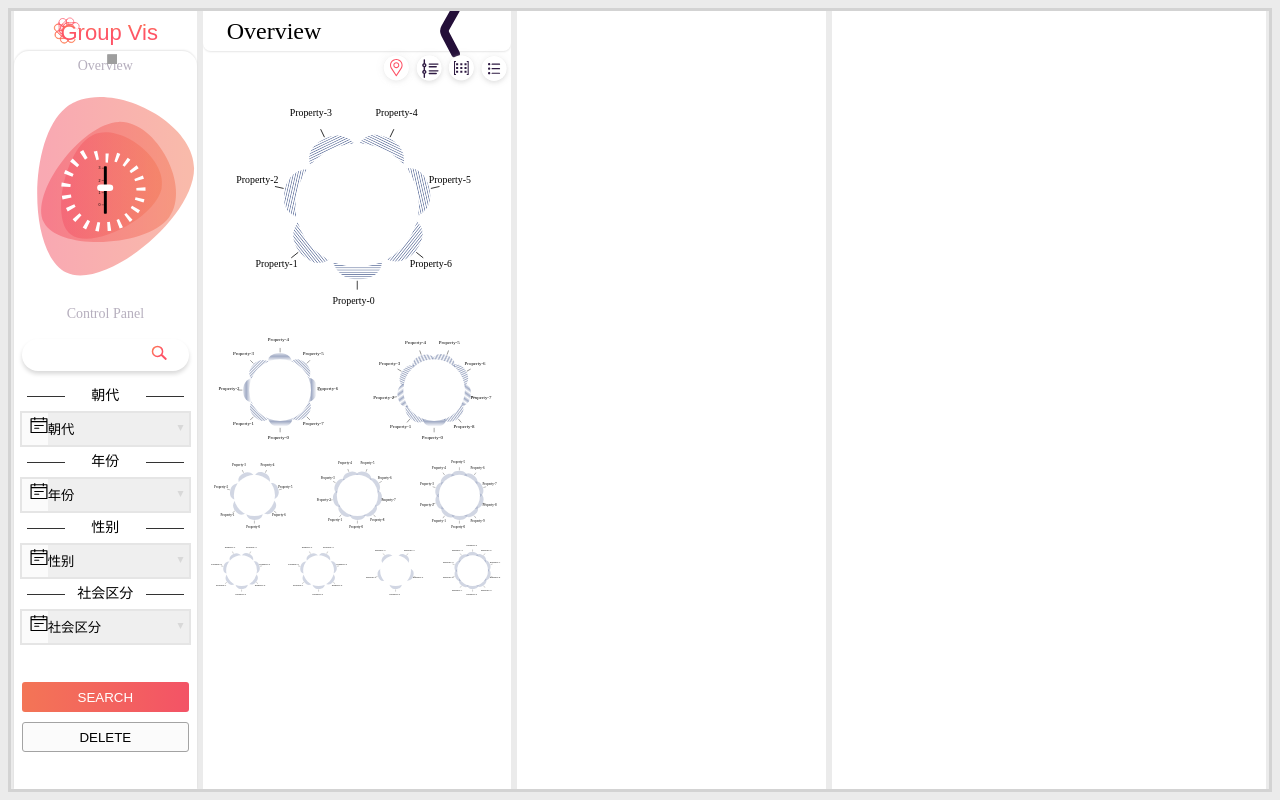
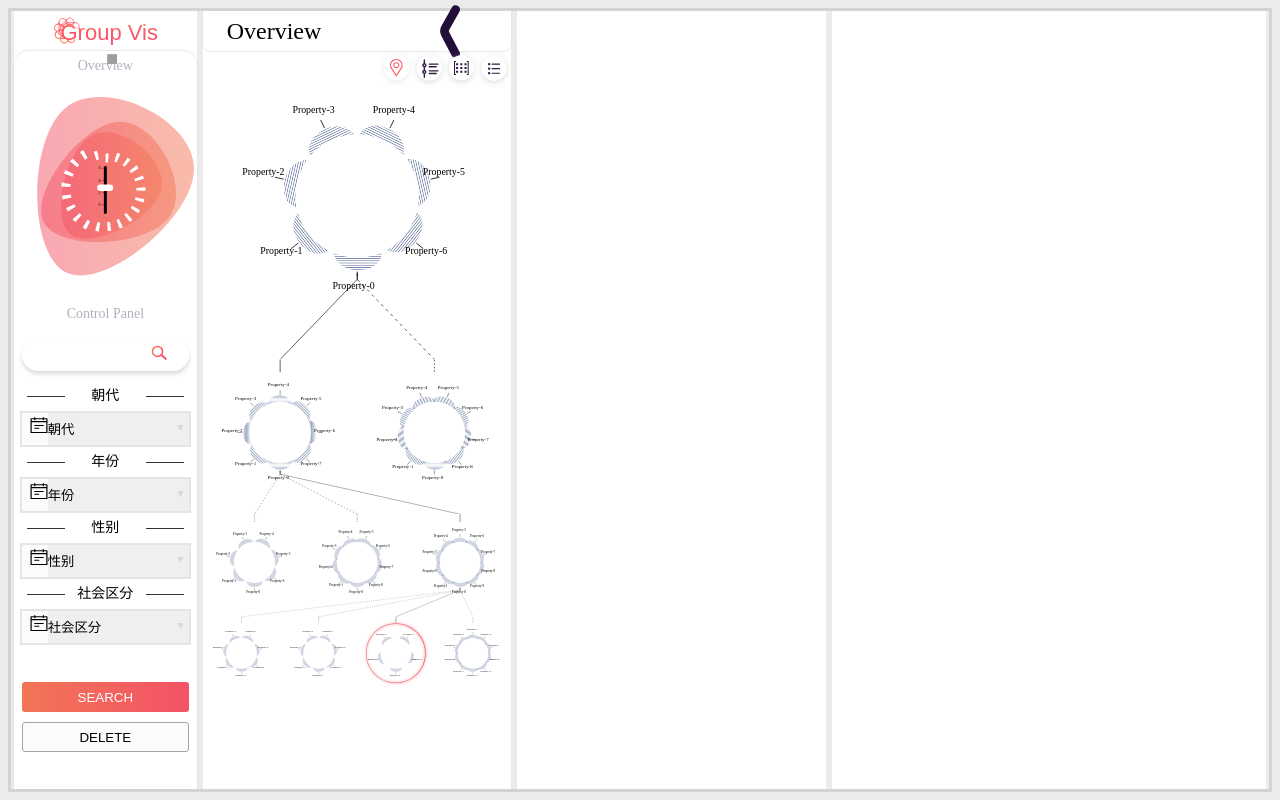
Before and after one commit to EmmaammE/Group-Vis, a React (Create React App) app: page / in a window 1280 px wide. Built offline with nearby package versions, Linux system fonts and the light colour scheme; grey boxes are pictures that could not be loaded.

Commit message:
Overview-4 | 修改❀的布局和连接线

```diff
--- a/src/component/flower/flower.js
+++ b/src/component/flower/flower.js
@@ -2,6 +2,9 @@ import React, { useEffect, useState } from 'react';
 
 const BOX_WIDTH = 250;
 const RADIUS = 100;
+const OFFSET = 15;
+const OUTER_RADIUS = 195;
+const INNER_RADIUS = 190;
 
 const petalPath = [
     'M0,0',
@@ -9,7 +12,11 @@ const petalPath = [
     "C-40,100 -50,50 0,0"
 ]
 
-function Petal({number, title, color='#7483a9'}) {
+// TODO 每个属性的名字（title)
+/**
+ * @param {Number} number: 花瓣的数量
+ */
+function Flower ({number, marginWidth, title, _showUpLine, _selected, _hovered, color='#7483a9'}) {
     const [arr, setArr] = useState([]);
 
     useEffect(() => {
@@ -21,9 +28,23 @@ function Petal({number, title, color='#7483a9'}) {
     }, [number])
 
     return (
+        <g transform={"translate("+marginWidth+",0)"}>
+            { _showUpLine && <line x1={BOX_WIDTH} y1="0" x2={BOX_WIDTH} y2="40"
+                stroke="black" strokeWidth="2px" strokeDasharray = {_selected?"":"5 6"} />}
+            { _hovered === true &&
                 <g>
+                    <path d={`M ${BOX_WIDTH},${BOX_WIDTH-OFFSET} m0,-${OUTER_RADIUS} a ${OUTER_RADIUS},${OUTER_RADIUS},0,1,0,1,0 Z
+                            m 0 ${OUTER_RADIUS-INNER_RADIUS} a ${INNER_RADIUS}, ${INNER_RADIUS},0,1,1,-1,0 Z`} fill="#f17381"
+                            // stoke ="#7b7b7b"
+                            />
+                    <path d={`M ${BOX_WIDTH},${BOX_WIDTH-OFFSET} m0,-${OUTER_RADIUS} a ${OUTER_RADIUS},${OUTER_RADIUS},0,1,0,1,0 Z
+                            m 0 ${OUTER_RADIUS-INNER_RADIUS} a ${INNER_RADIUS}, ${INNER_RADIUS},0,1,1,-1,0 Z`}
+                            fill="#f17381" filter="url('#dropshadow')"/>
+                </g>
+            }
+            <g className="petals">
                 {arr.map((angle, index) => (
-                <g transform={'translate(' + [BOX_WIDTH, BOX_WIDTH] + ')'} key={'petal-'+index}>
+                    <g transform={'translate(' + [BOX_WIDTH, BOX_WIDTH-OFFSET] + ')'} key={'petal-'+index}>
                         <g transform={`rotate(${angle}) scale(1.2)`}>
                             <path
                                 key={'petal-'+index}
@@ -33,41 +54,13 @@ function Petal({number, title, color='#7483a9'}) {
                             />
                             <line x1="0" y1="102" x2="0" y2="114" stroke="black" strokeWidth="1px"/>
                         </g>
-                    <text x="-40" y="0" transform={`translate(${160*Math.cos((angle+90)*Math.PI/180)},${160*Math.sin((angle+90)*Math.PI/180)})`}>Property-{index}</text>
+                        <text x="-40" y="0" transform={`translate(${150*Math.cos((angle+90)*Math.PI/180)},${150*Math.sin((angle+90)*Math.PI/180)})`}>Property-{index}</text>
                     </g>
                 ))}
+            </g>
+            <circle cx={BOX_WIDTH} cy={BOX_WIDTH-OFFSET} r={RADIUS} fill="white" />
         </g>
     )
 }
 
-class Flower extends React.Component {
-
-
-    render() {
-        // TODO 获得要展示的属性值
-        let {number} = this.props;
-        // the number of petals
-        return (
-            <svg width="100%" height="100%" viewBox={`0 0 ${2 * BOX_WIDTH} ${1.7 * BOX_WIDTH}`} xmlns="http://www.w3.org/2000/svg">
-                <defs>
-                    <pattern id="pattern-stripe"
-                        width="100" height="3"
-                        patternUnits="userSpaceOnUse"
-                    >
-                        <rect width="100" height="1" transform="translate(0,0)" fill="white"></rect>
-                    </pattern>
-                    <mask id="mask-stripe">
-                        <circle
-                            r={250}
-                            fill="url(#pattern-stripe)"
-                        />
-                    </mask>
-                </defs>
-                <Petal number={number} />
-                <circle cx="250" cy="250" r={RADIUS} fill="white" />
-            </svg>
-        )
-    }
-}
-
 export default Flower;
--- /dev/null
+++ b/src/component/flower/flowerContainer.js
@@ -0,0 +1,79 @@
+import React from 'react';
+import Flower from './flower';
+
+const BOX_WIDTH = 250;
+
+const getEndpoints = (number, size) => {
+    if (number === -1) {
+        return [];
+    } else {
+        return Array(number).fill(null)
+            .map((val,i) => size * BOX_WIDTH/number*(2*i+1))
+    }
+}
+
+class FlowerContainer extends React.Component {
+    constructor(props){
+        super(props);
+        this.state = {
+            endpoints: getEndpoints(props.next, props.current)
+        }
+    }
+
+    componentDidUpdate(prevProps){
+        let {next, current} = this.props;
+        if (prevProps.next !== next) {
+            this.setState({
+                endpoints: getEndpoints(next, current)
+            })
+        }
+    }
+
+    render() {
+        let {leaves,current,_showUpLine,_selected,_nextSelected,_hovered} = this.props;
+        let {endpoints} = this.state;
+
+        return (
+            <svg width="100%" height="100%" viewBox={`0 0 ${2 * current * BOX_WIDTH} ${2 * BOX_WIDTH}`} xmlns="http://www.w3.org/2000/svg">
+                <defs>
+                    <pattern id="pattern-stripe"
+                        width="100" height="3"
+                        patternUnits="userSpaceOnUse"
+                    >
+                        <rect width="100" height="1" transform="translate(0,0)" fill="white"></rect>
+                    </pattern>
+                    <mask id="mask-stripe">
+                        <circle
+                            r={BOX_WIDTH}
+                            fill="url(#pattern-stripe)"
+                        />
+                    </mask>
+                    <filter id="dropshadow" x="-3" y="-3" width="200" height="200">
+                        <feGaussianBlur  stdDeviation="10"/>
+                    </filter>
+                </defs>
+                {
+                    Array(current).fill(null).map((arr, i) => (
+                        <Flower
+                            marginWidth = {BOX_WIDTH*2*i} key={"flo-"+i} number={leaves[i]}
+                            _showUpLine = {_showUpLine}
+                            _selected = {_selected===i}
+                            _hovered = {_hovered===i}
+                        />
+                    ))
+                }
+                {
+                    endpoints.map((point, i) => (
+                        <path
+                            key={'con-'+i} d={`M${BOX_WIDTH*(2*_selected+1)} 360 v10 L${point},${2*BOX_WIDTH}`}
+                            fill = "transparent" stroke="black"
+                            strokeDasharray = {_nextSelected===i?"":"5 6"}
+                        />
+                    ))
+                }
+            </svg>
+        )
+    }
+}
+
+export default FlowerContainer;
--- a/src/panel/secondpanel/SecondPanel.jsx
+++ b/src/panel/secondpanel/SecondPanel.jsx
@@ -1,8 +1,8 @@
 import React from 'react';
 import './secondPanel.css'
 import Header from '../../component/header/Header';
-import Flower from '../../component/flower/flower';
 import CircleBtn from '../../component/button/circlebtn';
+import FlowerContainer from '../../component/flower/flowerContainer';
 
 import btn4 from '../../assets/list.svg';
 import btn3 from '../../assets/matrix.svg';
@@ -14,29 +14,41 @@ class SecondPanel extends React.Component {
     constructor(props) {
         super(props);
         this.state = {
-            grid: [[7],[8,9],[7,9,10],[7,7,5,10]]
+            grid: [
+                {next:2, size:1, property:[7],selected:0},
+                {next:3, size:2, property:[8,9],selected:0},
+                {next:4, size:3, property:[7,9,10],selected:2},
+                {next:-1, size:4, property:[7,7,5,10],selected:2},
+            ],
+            hoverIndex:[3,2]
         }
     }
 
     render() {
-        let {grid} = this.state;
+        let {grid,hoverIndex} = this.state;
         return (
             <div className="second-panel">
                 <Header title="Overview"></Header>
                 <div className="btn-container">
                     {btn_urls.map(url=>(<CircleBtn key={url} url={url} />))}
                 </div>
+                <div className="content-panel">
                 {
-                    grid.map((arr, i)=> {
-                        let items = arr.map((item, j) => (
-                            <Flower key={`flower-${i}-${j}`} number={item} />
-                        ))
-                        return <div className="grid-line" key={'line-'+i}>{items}</div>
+                    grid.map((item, i)=> {
+                        return (
+                            <div className="grid-line" key={'line-'+i}>
+                                <FlowerContainer
+                                    leaves={item.property} current={item.size} next={item.next}
+                                    _showUpLine = {i!==0}
+                                    _selected = {item.selected}
+                                    _nextSelected = {item.next!==-1 && grid[i+1].selected}
+                                    _hovered = {i===hoverIndex[0]?hoverIndex[1]:-1}
+                                />
+                            </div>
+                        )
                     })
                 }
-                <svg viewBox="0 0 40 100" className="lines">
-                    {/* <line x1="0" y1="0" x2="40" y2="100" stroke="black" /> */}
-                </svg>
+                </div>
             </div>
         )
     }
--- a/src/panel/secondpanel/secondPanel.css
+++ b/src/panel/secondpanel/secondPanel.css
@@ -1,6 +1,4 @@
 .second-panel {
-    /* overflow-y: scroll; */
-    overflow: hidden;
     position: relative;
     display: flex;
     flex-direction: column;
@@ -14,10 +12,14 @@
     right: 0;
 }
 
+.second-panel .content-panel {
+    overflow-y: scroll;
+    overflow-x: hidden;
+}
+
 .second-panel .grid-line {
     display: flex;
     justify-content: space-evenly;
-    /* border: 1px solid salmon; */
 }
 
 .second-panel .lines {
@@ -25,3 +27,18 @@
     top: 75px;
     bottom: 0;
 }
+
+/* 滚动条 */
+.content-panel::-webkit-scrollbar-track {
+    border: 1px solid #d3d3d3;
+    background-color: #F5F5F5;
+}
+
+.content-panel::-webkit-scrollbar {
+    width: 4px;
+    background-color: #F5F5F5;
+}
+
+.content-panel::-webkit-scrollbar-thumb {
+    background-color: #d3d3d3;
+}
```
Lines whose indentation alone changed are shown as unchanged.
